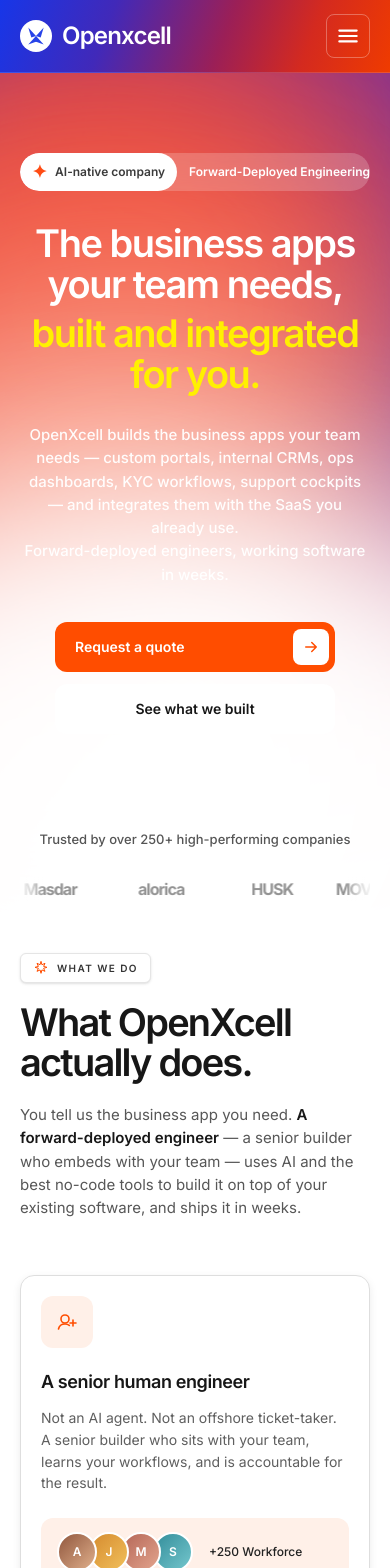
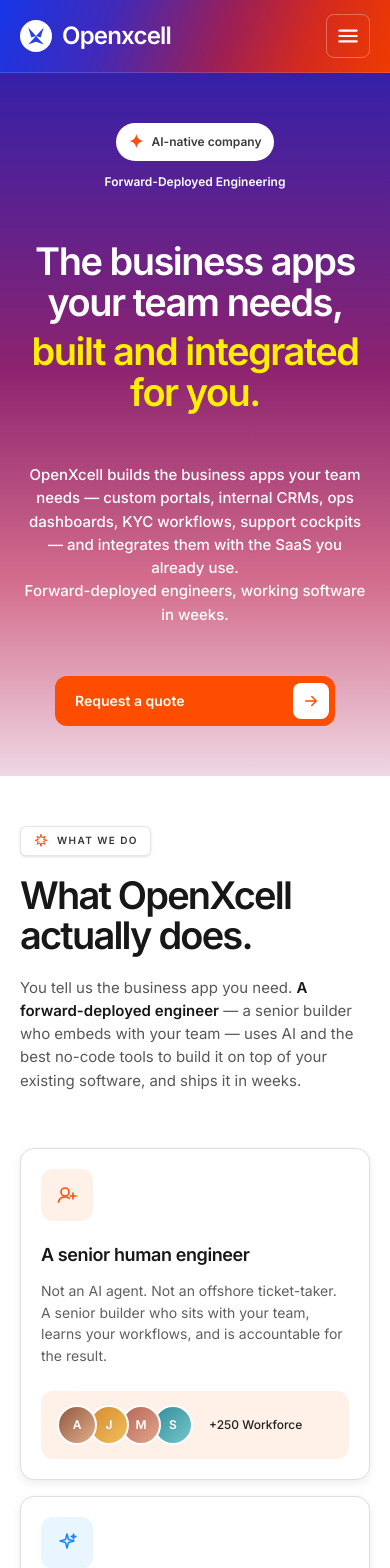
Before and after one commit to shivanithakur90/my-dev-website, a Next.js app: page / in a window 390 px wide. Shown: the top 1568 px of the page. Built offline with nearby package versions, Linux system fonts and the light colour scheme.

Commit message:
home page done

```diff
--- a/components/home/ComparisonSection.jsx
+++ b/components/home/ComparisonSection.jsx
@@ -45,7 +45,7 @@
 
 export default function ComparisonSection() {
   return (
-    <section className="w-full bg-[#fcf9ff] py-6 sm:py-8 lg:py-10">
+    <section className="w-full bg-[#fcf9ff] pb-0 pt-[50px] md:py-[50px]">
       <div className="container">
         <div className="mx-auto max-w-[850px] text-center">
           <div className="inline-flex items-center gap-2 rounded-lg border border-[#e7e7e7] bg-white px-3.5 py-2 text-[12px] font-medium uppercase tracking-[0.06em] text-[#242424] shadow-[0_8px_25px_rgba(0,0,0,0.05)]">
@@ -53,7 +53,7 @@
             How we&apos;re different
           </div>
 
-          <h2 className="mt-6 text-[34px] font-semibold leading-[1.08] tracking-[-1.4px] text-[#171717] sm:text-[42px] lg:text-[52px] lg:tracking-[-2px]">
+          <h2 className="mt-6 text-[38px] font-semibold leading-[1.08] tracking-[-1.8px] text-[#171717] sm:text-[46px] lg:text-[52px] lg:tracking-[-2px]">
             OpenXcell vs. the alternatives
           </h2>
 
--- a/components/home/CustomTemplatesSection.jsx
+++ b/components/home/CustomTemplatesSection.jsx
@@ -33,14 +33,14 @@
 
 export default function CustomTemplatesSection() {
   return (
-    <section className="w-full bg-[#f7fbfc] py-6 sm:py-8 lg:py-10">
+    <section className="w-full bg-[#f7fbfc] pb-0 pt-[50px] md:py-[50px]">
       <div className="container">
         <div className="mx-auto max-w-[850px] text-center">
           <div className="inline-flex items-center gap-2 rounded-lg border border-[#e7e7e7] bg-white px-3.5 py-2 text-[12px] font-medium uppercase tracking-[0.06em] text-[#242424] shadow-[0_8px_25px_rgba(0,0,0,0.05)]">
             <span className="text-[#ff5708]">▣</span>
             Custom templates
           </div>
-          <h2 className="mt-6 text-[34px] font-semibold leading-[1.08] tracking-[-1.4px] text-[#171717] sm:text-[42px] lg:text-[52px] lg:tracking-[-2px]">
+          <h2 className="mt-6 text-[38px] font-semibold leading-[1.08] tracking-[-1.8px] text-[#171717] sm:text-[46px] lg:text-[52px] lg:tracking-[-2px]">
             Custom Examples for Preview
           </h2>
           <p className="mx-auto mt-5 max-w-[760px] text-[15px] leading-[1.55] text-[#656565] sm:text-[17px]">
--- a/components/home/FaqSection.jsx
+++ b/components/home/FaqSection.jsx
@@ -35,7 +35,7 @@
   const [openIndex, setOpenIndex] = useState(null);
 
   return (
-    <section className="w-full bg-white py-6 sm:py-8 lg:py-10">
+    <section className="w-full bg-white pb-0 pt-[50px] md:py-[50px]">
       <div className="container grid gap-12 lg:grid-cols-[0.55fr_1fr] lg:gap-20">
         <div className="lg:pt-1">
           <div className="inline-flex items-center gap-2 rounded-lg border border-[#e7e7e7] bg-white px-3.5 py-2 text-[13px] font-medium text-[#242424] shadow-[0_8px_25px_rgba(0,0,0,0.06)]">
--- a/components/home/HeroBanner.jsx
+++ b/components/home/HeroBanner.jsx
@@ -14,28 +14,28 @@
 
   return (
     <>
-      <section className="relative min-h-[800px] w-full overflow-hidden bg-gradient-to-b from-[#2637e6] via-[#ba406e] to-white">
+      <section className="relative min-h-[680px] w-full overflow-hidden bg-[linear-gradient(180deg,#3520a8_0%,#8d236f_42%,#d36c8c_72%,#efd7e3_100%)] md:min-h-[800px] md:bg-gradient-to-b md:from-[#2637e6] md:via-[#ba406e] md:to-white">
         {/* Background Gradient Effects */}
-        <div className="pointer-events-none absolute -left-[10%] top-[-20%] h-[650px] w-[700px] rounded-full bg-[#1538ff] blur-[100px]" />
+        <div className="pointer-events-none absolute -left-[10%] top-[-20%] hidden h-[650px] w-[700px] rounded-full bg-[#1538ff] blur-[100px] md:block" />
 
-        <div className="pointer-events-none absolute left-1/2 top-[-35%] h-[700px] w-[700px] -translate-x-1/2 rounded-full bg-[#8f257e]/80 blur-[130px]" />
+        <div className="pointer-events-none absolute left-1/2 top-[-35%] hidden h-[700px] w-[700px] -translate-x-1/2 rounded-full bg-[#8f257e]/80 blur-[130px] md:block" />
 
-        <div className="pointer-events-none absolute -right-[15%] top-[-10%] h-[650px] w-[700px] rounded-full bg-[#ff512d]/90 blur-[110px]" />
+        <div className="pointer-events-none absolute -right-[15%] top-[-10%] hidden h-[650px] w-[700px] rounded-full bg-[#ff512d]/90 blur-[110px] md:block" />
 
-        <div className="pointer-events-none absolute -right-[10%] top-[25%] h-[500px] w-[600px] rounded-full bg-[#ffc1ac]/80 blur-[120px]" />
+        <div className="pointer-events-none absolute -right-[10%] top-[25%] hidden h-[500px] w-[600px] rounded-full bg-[#ffc1ac]/80 blur-[120px] md:block" />
 
         {/* Bottom Left White Effect */}
-        <div className="pointer-events-none absolute -bottom-[20%] -left-[10%] h-[550px] w-[700px] rounded-full bg-white/95 blur-[100px]" />
+        <div className="pointer-events-none absolute -bottom-[20%] -left-[10%] hidden h-[550px] w-[700px] rounded-full bg-white/95 blur-[100px] md:block" />
 
         {/* Bottom Right White Effect */}
-        <div className="pointer-events-none absolute -bottom-[15%] -right-[10%] h-[550px] w-[700px] rounded-full bg-white/95 blur-[100px]" />
+        <div className="pointer-events-none absolute -bottom-[15%] -right-[10%] hidden h-[550px] w-[700px] rounded-full bg-white/95 blur-[100px] md:block" />
 
         {/* Main Container */}
-        <div className="container relative z-10 flex min-h-[800px] flex-col justify-between pb-7 pt-20 md:pt-24">
+        <div className="container relative z-10 flex min-h-[680px] flex-col justify-start py-[50px] md:min-h-[800px] md:justify-between md:pb-7 md:pt-24">
           {/* Hero Content */}
           <div className="mx-auto w-full max-w-[1150px] text-center">
             {/* Badge */}
-            <div className="mx-auto mb-8 flex w-fit max-w-full items-center overflow-hidden rounded-full bg-white/20 text-[12px] font-semibold text-white backdrop-blur-md sm:text-sm md:text-base">
+            <div className="mx-auto mb-[50px] flex w-fit max-w-full flex-col items-center gap-3 text-[12px] font-semibold text-white sm:text-sm md:mb-8 md:flex-row md:gap-0 md:overflow-hidden md:rounded-full md:bg-white/20 md:text-base md:backdrop-blur-md">
               <div className="flex items-center gap-2 rounded-full bg-white px-3 py-2.5 text-[#3b3b3b] md:px-4">
                 <span className="text-lg leading-none text-[#ff4c14]">
                   ✦
@@ -46,7 +46,7 @@
                 </span>
               </div>
 
-              <span className="whitespace-nowrap px-3 py-2.5 md:px-4">
+              <span className="whitespace-nowrap px-3 md:py-2.5 md:px-4">
                 Forward-Deployed Engineering
               </span>
             </div>
@@ -61,7 +61,7 @@
             </h1>
 
             {/* Description */}
-            <p className="mx-auto mt-7 max-w-[950px] text-[15px] font-medium leading-[1.55] text-white/95 md:mt-8 md:text-[17px] lg:text-[18px]">
+            <p className="mx-auto mt-[50px] max-w-[950px] text-[15px] font-medium leading-[1.55] text-white md:mt-8 md:text-[17px] lg:text-[18px]">
               OpenXcell builds the business apps your team needs — custom
               portals, internal CRMs, ops dashboards, KYC workflows, support
               cockpits — and integrates them with the SaaS you already use.
@@ -72,7 +72,7 @@
             </p>
 
             {/* Buttons */}
-            <div className="mt-9 flex flex-col items-center justify-center gap-3 sm:flex-row md:mt-12">
+            <div className="mt-[50px] flex flex-col items-center justify-center gap-3 sm:flex-row md:mt-12">
               <Link
                 href="/contact"
                 className="group flex min-h-[50px] w-full max-w-[280px] items-center justify-between gap-3 rounded-xl bg-[#ff4d00] py-[5px] pl-5 pr-[6px] text-sm font-semibold text-white transition duration-300 hover:-translate-y-0.5 hover:shadow-[0_10px_30px_rgba(255,77,0,0.3)] sm:w-auto"
@@ -100,7 +100,7 @@
 
               <Link
                 href="/work"
-                className="flex min-h-[50px] w-full max-w-[280px] items-center justify-center rounded-xl bg-white px-5 text-sm font-semibold text-[#171717] transition duration-300 hover:-translate-y-0.5 hover:bg-[#f4f4f4] sm:w-auto"
+                className="hidden min-h-[50px] w-full max-w-[280px] items-center justify-center rounded-xl bg-white px-5 text-sm font-semibold text-[#171717] transition duration-300 hover:-translate-y-0.5 hover:bg-[#f4f4f4] sm:flex sm:w-auto"
               >
                 See what we built
               </Link>
@@ -108,7 +108,7 @@
           </div>
 
           {/* Trusted Companies */}
-          <div className="mx-auto mt-24 w-full md:mt-28">
+          <div className="mx-auto mt-24 hidden w-full md:mt-28 md:block">
             <div className="mx-auto w-full max-w-[1320px]">
               {/* Title */}
               <div className="flex w-full items-center justify-center gap-6 px-3 md:gap-8 lg:gap-10">
--- a/components/home/HowItWorksSection.jsx
+++ b/components/home/HowItWorksSection.jsx
@@ -116,7 +116,7 @@
   ];
 
   return (
-    <section className="relative w-full overflow-hidden bg-white py-6 sm:py-8 lg:py-10">
+    <section className="relative w-full overflow-hidden bg-white pb-[50px] pt-[50px] md:py-[50px]">
       {/* Bottom Soft Background */}
       <div className="pointer-events-none absolute bottom-[-180px] left-1/2 h-[420px] w-[1100px] -translate-x-1/2 rounded-full bg-[#f1eaff] blur-[100px]" />
 
@@ -207,7 +207,7 @@
         </div>
 
         {/* Process Card */}
-        <div className="mx-auto mt-14 w-full max-w-[1000px] rounded-[18px] border border-[#ececec] bg-white px-5 py-7 shadow-[0_8px_25px_rgba(40,30,70,0.10)] sm:px-8 sm:py-8 lg:mt-16 lg:px-10">
+        <div className="mx-auto mt-14 w-full max-w-[1000px] rounded-[18px] border border-[#ececec] bg-white px-5 pb-4 pt-7 shadow-[0_8px_25px_rgba(40,30,70,0.10)] sm:px-8 sm:py-8 lg:mt-16 lg:px-10">
           {/* Desktop Connecting Line */}
           <div className="relative hidden md:block">
             <div className="absolute left-[16.5%] right-[16.5%] top-[17px] h-px bg-[#1484ff]" />
--- a/components/home/RecentBuilds.jsx
+++ b/components/home/RecentBuilds.jsx
@@ -229,7 +229,7 @@
   };
 
   return (
-    <section className="w-full bg-white py-6 sm:py-8 lg:py-10">
+    <section className="w-full bg-white pb-0 pt-[50px] md:py-[50px]">
       <div className="container">
         {/* Header */}
         <div className="max-w-[700px]">
@@ -281,7 +281,7 @@
         </div>
 
         {/* Main Content */}
-        <div className="mt-14 grid grid-cols-1 items-start gap-10 lg:grid-cols-[360px_minmax(0,1fr)] lg:gap-8 xl:grid-cols-[380px_minmax(0,1fr)] xl:gap-10">
+        <div className="mt-8 grid grid-cols-1 items-start gap-10 md:mt-14 lg:grid-cols-[360px_minmax(0,1fr)] lg:gap-8 xl:grid-cols-[380px_minmax(0,1fr)] xl:gap-10">
           {/* LEFT */}
           <div className="w-full">
             {builds.map((build, index) => {
@@ -300,7 +300,7 @@
                 >
                   <div
                     className={`relative flex gap-3 py-5 transition-all duration-300 ${
-                      active ? "pb-6 pt-0" : ""
+                      active ? "pb-6" : ""
                     }`}
                   >
                     {/* Icon */}
--- a/components/home/StackCtaSection.jsx
+++ b/components/home/StackCtaSection.jsx
@@ -2,7 +2,7 @@
 
 export default function StackCtaSection() {
   return (
-    <section className="w-full bg-white pb-12 pt-6 sm:pb-16 sm:pt-8 lg:pb-20 lg:pt-10">
+    <section className="w-full bg-white pb-[50px] pt-[50px] md:pb-[100px]">
       <div className="container">
         <div className="relative isolate flex min-h-[400px] items-center justify-center overflow-hidden rounded-[36px] bg-[#f7f7fb] px-5 py-16 sm:min-h-[440px] sm:px-10 lg:min-h-[460px]">
           <div className="pointer-events-none absolute -bottom-48 -left-32 -z-10 h-[520px] w-[470px] rounded-full bg-[#3c2ce8] opacity-90 blur-[75px]" />
@@ -12,7 +12,7 @@
           <div className="pointer-events-none absolute right-[17%] top-12 -z-10 h-[260px] w-[340px] rounded-full bg-white opacity-90 blur-[65px]" />
 
           <div className="relative z-10 mx-auto max-w-[900px] text-center">
-            <h2 className="text-[32px] font-semibold leading-[1.08] tracking-[-1.2px] text-[#171717] sm:text-[40px] lg:text-[52px] lg:tracking-[-2px]">
+            <h2 className="text-[38px] font-semibold leading-[1.08] tracking-[-1.8px] text-[#171717] sm:text-[46px] lg:text-[52px] lg:tracking-[-2px]">
               Don&apos;t see your stack?
             </h2>
 
--- a/components/home/WaysToWorkSection.jsx
+++ b/components/home/WaysToWorkSection.jsx
@@ -74,7 +74,7 @@
 
 export default function WaysToWorkSection() {
   return (
-    <section className="w-full bg-[#fbfaff] py-6 sm:py-8 lg:py-10">
+    <section className="w-full bg-[#fbfaff] pb-0 pt-[50px] md:py-[50px]">
       <div className="container">
         <div className="mx-auto max-w-[850px] text-center">
           <div className="inline-flex items-center gap-2 rounded-lg border border-[#e7e7e7] bg-white px-3.5 py-2 text-[12px] font-medium uppercase tracking-[0.06em] text-[#242424] shadow-[0_8px_25px_rgba(0,0,0,0.05)]">
@@ -82,7 +82,7 @@
             Three ways to work with us
           </div>
 
-          <h2 className="mt-6 text-[34px] font-semibold leading-[1.08] tracking-[-1.4px] text-[#171717] sm:text-[42px] lg:text-[52px] lg:tracking-[-2px]">
+          <h2 className="mt-6 text-[38px] font-semibold leading-[1.08] tracking-[-1.8px] text-[#171717] sm:text-[46px] lg:text-[52px] lg:tracking-[-2px]">
             Pick the engagement shape that fits
           </h2>
 
--- a/components/home/WhatWeDoSection.jsx
+++ b/components/home/WhatWeDoSection.jsx
@@ -1,6 +1,6 @@
 export default function WhatWeDoSection() {
   return (
-    <section className="w-full bg-white py-6 sm:py-8 lg:py-10">
+    <section className="w-full pb-0 pt-[50px] md:py-[50px]">
       <div className="container">
 
         {/* Top Content */}
--- a/components/home/WhyNowSection.jsx
+++ b/components/home/WhyNowSection.jsx
@@ -23,7 +23,7 @@
   ];
 
   return (
-    <section className="w-full bg-[#fbf9ff] py-6 sm:py-8 lg:py-10">
+    <section className="w-full bg-[#fbf9ff] pb-0 pt-[50px] md:py-[50px]">
       <div className="container">
         <div className="grid grid-cols-1 items-center gap-12 lg:grid-cols-[1.12fr_0.88fr] lg:gap-16">
           {/* LEFT CONTENT */}
--- a/components/layout/Footer.tsx
+++ b/components/layout/Footer.tsx
@@ -88,7 +88,7 @@
         </div>
       </div>
 
-      <div className="container pb-12 pt-6 sm:pt-8 lg:pt-10">
+      <div className="container py-[50px]">
         <div className="grid grid-cols-1 gap-0 sm:grid-cols-2 sm:gap-12 lg:grid-cols-5 lg:gap-10">
           {footerColumns.map((column) => (
             <div key={column.title}>
@@ -104,7 +104,7 @@
               >
                 {column.title}
                 <span
-                  className={`text-lg transition-transform duration-200 ${
+                  className={`flex h-5 w-5 items-center justify-center text-[0px] transition-transform duration-200 after:block after:h-2 after:w-2 after:rotate-45 after:border-b-2 after:border-r-2 after:border-[#ff4d00] after:content-[''] ${
                     openColumn === column.title ? "rotate-180" : ""
                   }`}
                 >
```
